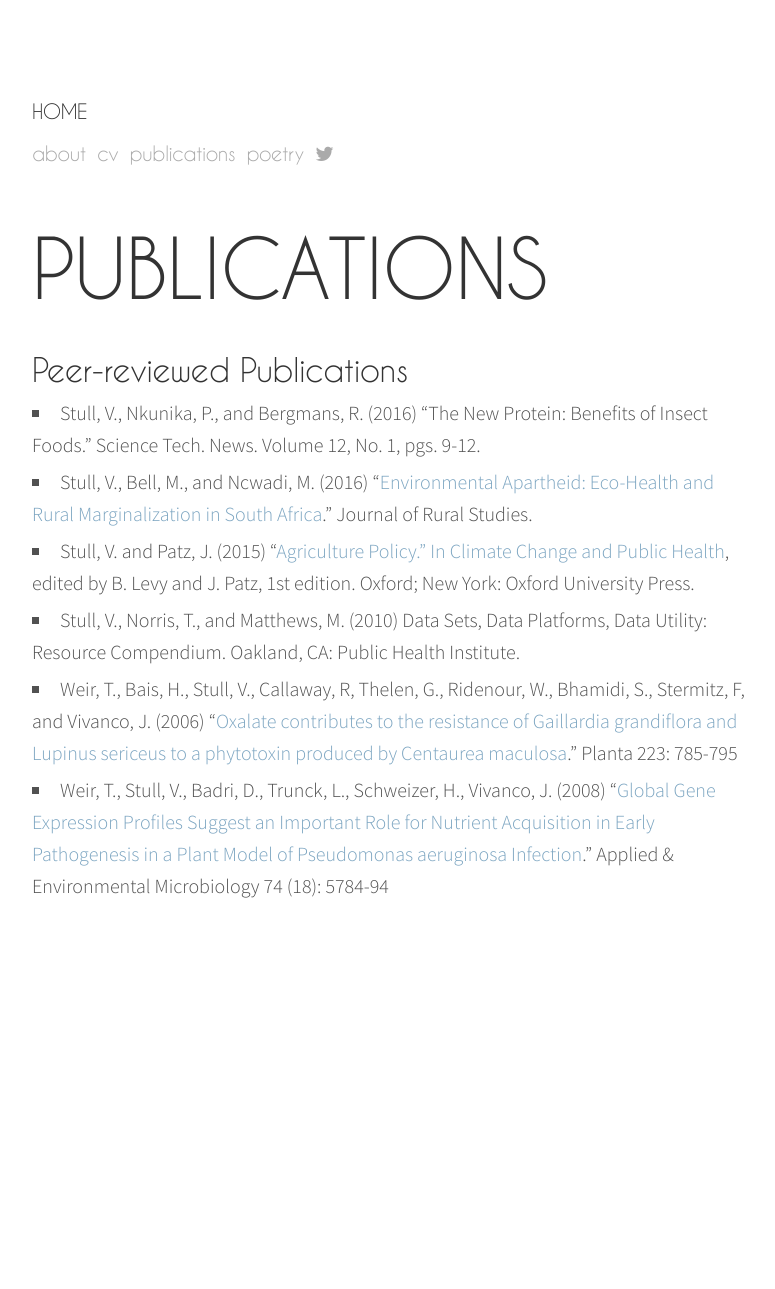
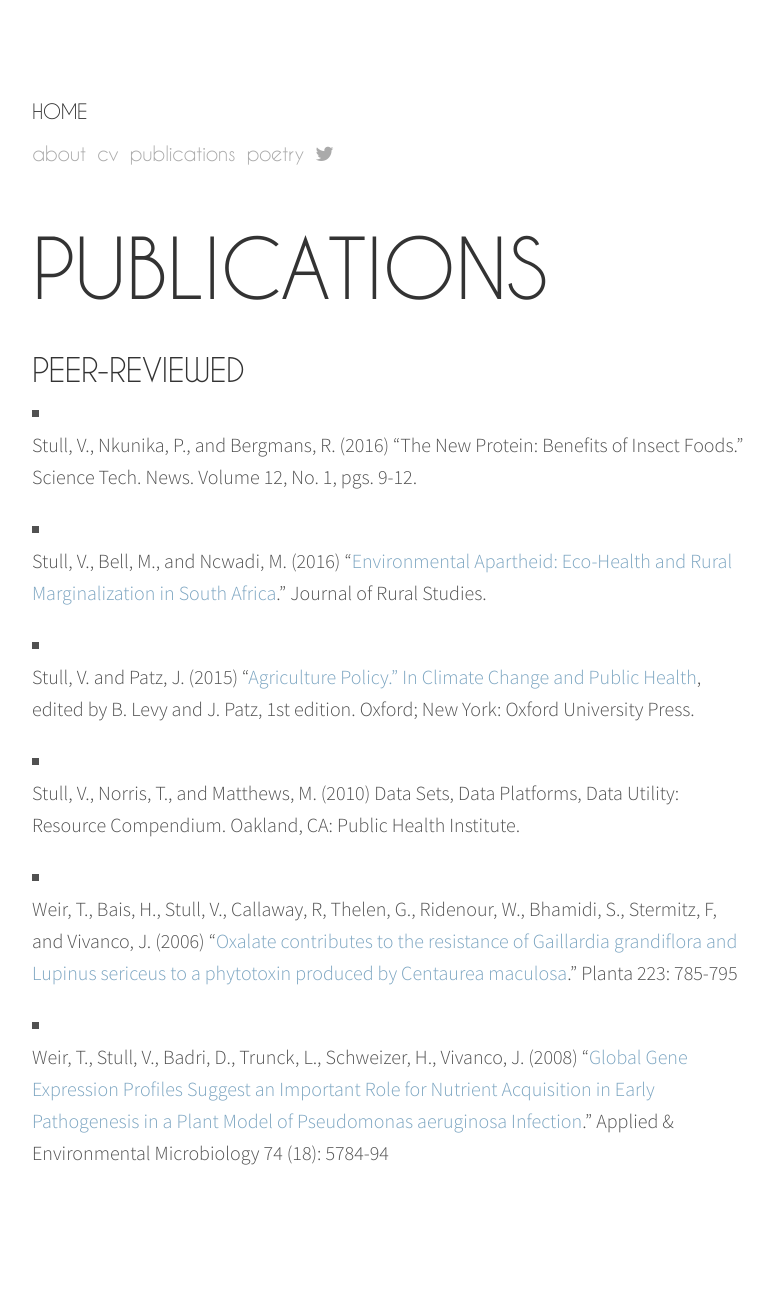
Before and after one commit to valeriestull/valeriestull.github.io, a Jekyll site: the page built from publications.md, in a window 1280 px wide. Shown: the whole page, without its empty margins (248-1023 px from the left). Built offline with Jekyll 4.4.1, drawn with Linux system fonts in a browser that asks for light colours; nearby versions of some CDN libraries; some web fonts are replaced; Markdown is read by kramdown in place of the engine named in the settings; before the commit the page ends 1022 px from its top, so only the background shows below that.

Commit message:
Add files via upload

```diff
--- a/publications.md
+++ b/publications.md
@@ -3,11 +3,22 @@ title: PUBLICATIONS
 permalink: /publications/
 ---
 
-## Peer-reviewed Publications
+## PEER-REVIEWED
+
 
 - Stull, V., Nkunika, P., and Bergmans, R. (2016) “The New Protein: Benefits of Insect Foods.” Science Tech. News. Volume 12, No. 1, pgs. 9-12.
+
+
 - Stull, V., Bell, M., and Ncwadi, M. (2016) “<a href="https://www.sciencedirect.com/science/article/pii/S0743016716300572">Environmental Apartheid: Eco-Health and Rural Marginalization in South Africa</a>.” Journal of Rural Studies.
+
+
 - Stull, V. and Patz, J. (2015) “<a href="https://global.oup.com/academic/product/climate-change-and-public-health-9780190202453">Agriculture Policy.” In Climate Change and Public Health</a>, edited by B. Levy and J. Patz, 1st edition. Oxford; New York: Oxford University Press.
+
+
 - Stull, V., Norris, T., and Matthews, M.  (2010) Data Sets, Data Platforms, Data Utility: Resource Compendium. Oakland, CA: Public Health Institute.
+
+
 - Weir, T., Bais, H., Stull, V., Callaway, R, Thelen, G., Ridenour, W., Bhamidi, S., Stermitz, F, and Vivanco, J. (2006) “<a href="https://www.ncbi.nlm.nih.gov/pubmed/16395587">Oxalate contributes to the resistance of Gaillardia grandiflora and Lupinus sericeus to a phytotoxin produced by Centaurea maculosa</a>.” Planta 223: 785-795
+
+
 - Weir, T., Stull, V., Badri, D., Trunck, L., Schweizer, H., Vivanco, J. (2008) “<a href="https://www.ncbi.nlm.nih.gov/pmc/articles/PMC2547029/">Global Gene Expression Profiles Suggest an Important Role for Nutrient Acquisition in Early Pathogenesis in a Plant Model of Pseudomonas aeruginosa Infection</a>.” Applied & Environmental Microbiology 74 (18): 5784-94
```
